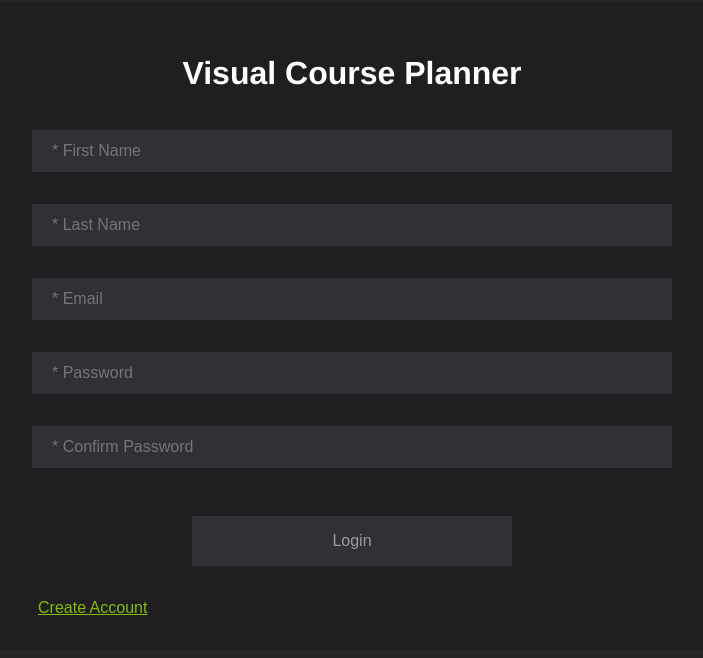
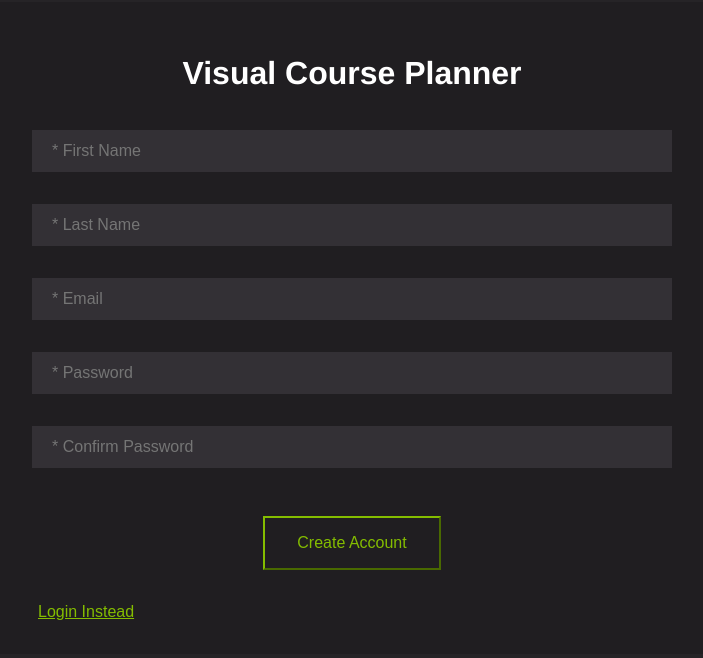
Before and after one commit to UBCO-COSC499-Winter-2018-Term-1-2/visual-course-planner, a React app in the folder client/: page /create-account in a window 1280 px wide. Shown: the part 126-784 px from the top of the page, without its empty margins (288-991 px from the left). Built offline with nearby package versions, Linux system fonts and the light colour scheme.

Commit message:
implemented correct buttons for Create Account Menu (accidently had the btns from Login Menu)

```diff
--- a/client/src/components/Signup/CreateAccountMenu.js
+++ b/client/src/components/Signup/CreateAccountMenu.js
@@ -165,8 +165,8 @@ class CreateAccountMenu extends Component {
             inputElementTouched={formElement.config.inputElementTouched}
             changed={(event) => this.inputChangeHandler(event, formElement.id)} />
         ))}
-        <button className="loginbtn" disabled={!this.state.formIsValid}>Login</button>
-        <button className="open-diff-menubtn" ><Link to = "/create-account">Create Account</Link></button>
+        <button className="create-accountbtn" disabled={!this.state.formIsValid}>Create Account</button>
+        <button className="open-diff-menubtn" ><Link to = "/login">Login Instead</Link></button>
       </form>
     );
 
```
